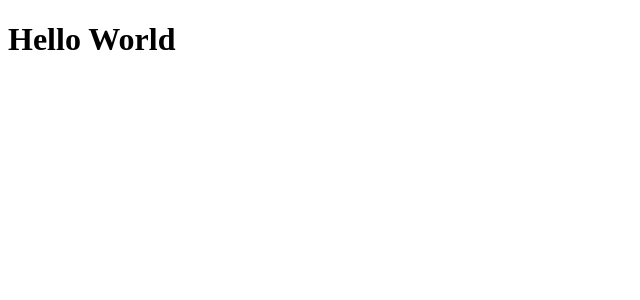
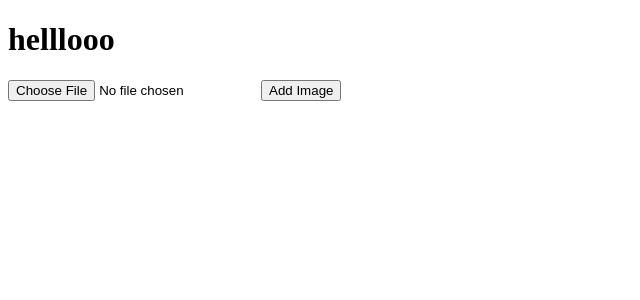
Before and after one commit to Majdi-10/MajdiUnnsplash, a React app: page / in a window 1280 px wide. Shown: the top 300 px of the page, without its empty margins (0-640 px from the left). Built offline with nearby package versions, Linux system fonts and the light colour scheme.

Commit message:
post request

```diff
--- a/package.json
+++ b/package.json
@@ -39,6 +39,7 @@
     "webpack-dev-server": "^3.11.2"
   },
   "dependencies": {
+    "axios": "^0.21.1",
     "bluebird": "^3.7.2",
     "mysql": "^2.18.1",
     "mysql2": "^2.3.0",
--- a/src/components/app.jsx
+++ b/src/components/app.jsx
@@ -1 +1,61 @@
-import React  from 'react'
+import React, {useState} from 'react';
+import axios from 'axios';
+
+
+const App = ()=>{
+    const [image, setImage] = useState("");
+    const [url, setUrl] = useState("");
+
+
+
+
+    const uploadImage = (files)=>{
+        const formData = new FormData();
+        formData.append('file',files[0]);
+        formData.append("upload_preset","unsplash10");
+
+        axios.post('/upload',"https://api.cloudinary.com/v1_1/majdi10/image/upload",formData).then((res)=>{
+            console.log(res)
+        });
+    }
+
+
+    // const uploadImage = () =>{
+    //     const data = new FormData()
+    //     data.append("file", image)
+    //     data.append("upload_preset", "tutorial")
+    //     data.append("cloud_name", "majdi10")
+
+    //     fetch("  https://api.cloudinary.com/v1_1/majdi10/image/upload",{
+    //          method:"post",
+    //          body: data
+    //         })
+    //         .then(resp => resp.json())
+    //         .then(data =>{
+    //             setUrl(data.url)
+    //         })
+    //         .catch(err => console.log(err))
+    // }
+
+
+
+
+   return(
+
+
+       <div>
+           <h1>helllooo</h1>
+          <div>
+              <input type="file" onChange={(e)=>
+              setImage(e.target.files[0])}></input>
+
+              <button onClick={uploadImage}>Add Image</button>
+              </div>
+
+              <img src={url}/>
+       </div>
+   )
+
+}
+
+export default App;
--- a/src/index.js
+++ b/src/index.js
@@ -1,12 +1,12 @@
 import React from 'react';
 import ReactDOM from 'react-dom';
+import App from './components/App.jsx'
+// const HelloWorld = () => {
+//     return (
+//         <h1>
+//             Hello World
+//         </h1>
+//     );
+// }
 
-const HelloWorld = () => {
-    return (
-        <h1>
-            Hello World
-        </h1>
-    );
-}
-
-ReactDOM.render(<HelloWorld />, document.getElementById("root"));
+ReactDOM.render(<App />, document.getElementById("root"));
```
Also changed, not shown: 3 other files (tests, documents, lock files or other folders).
